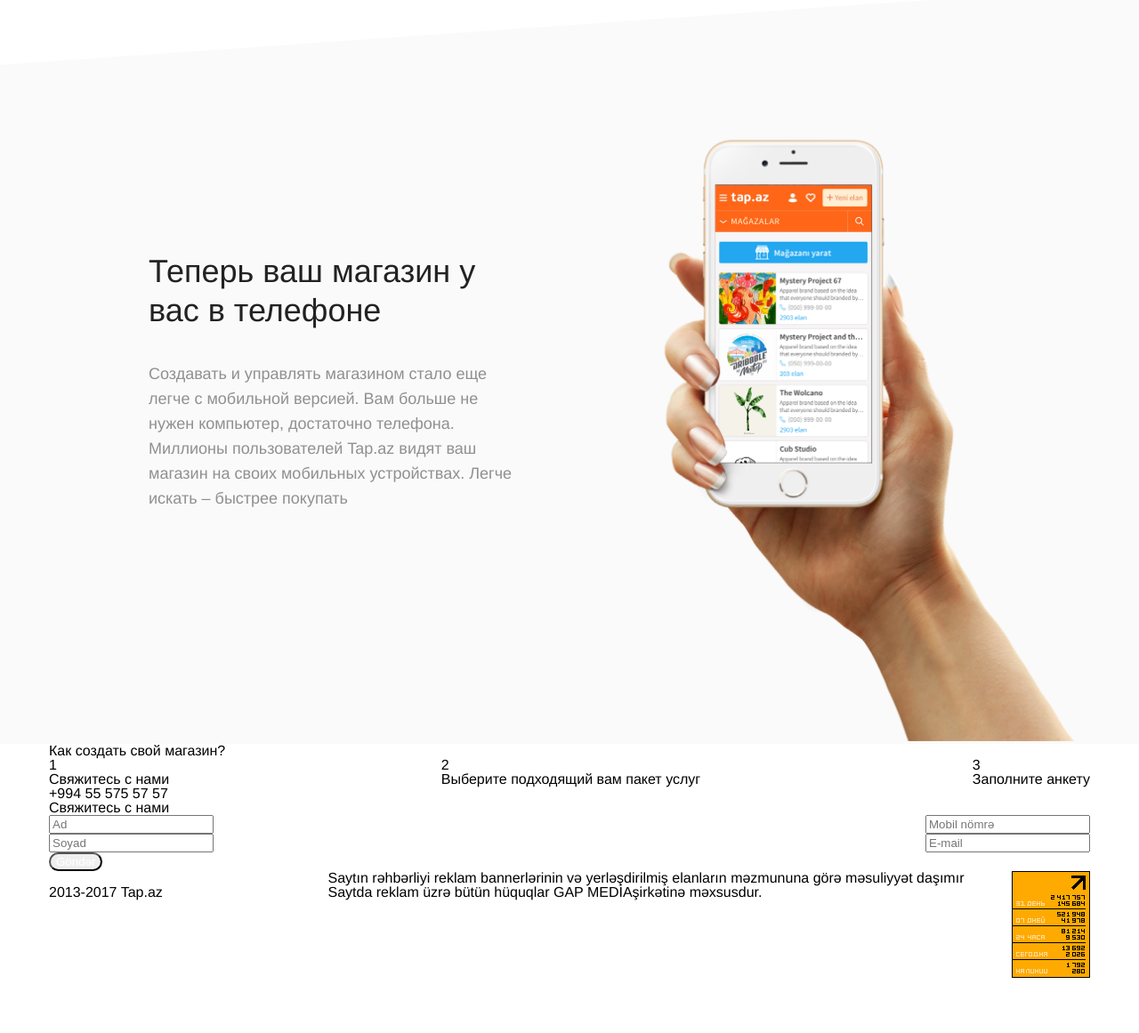
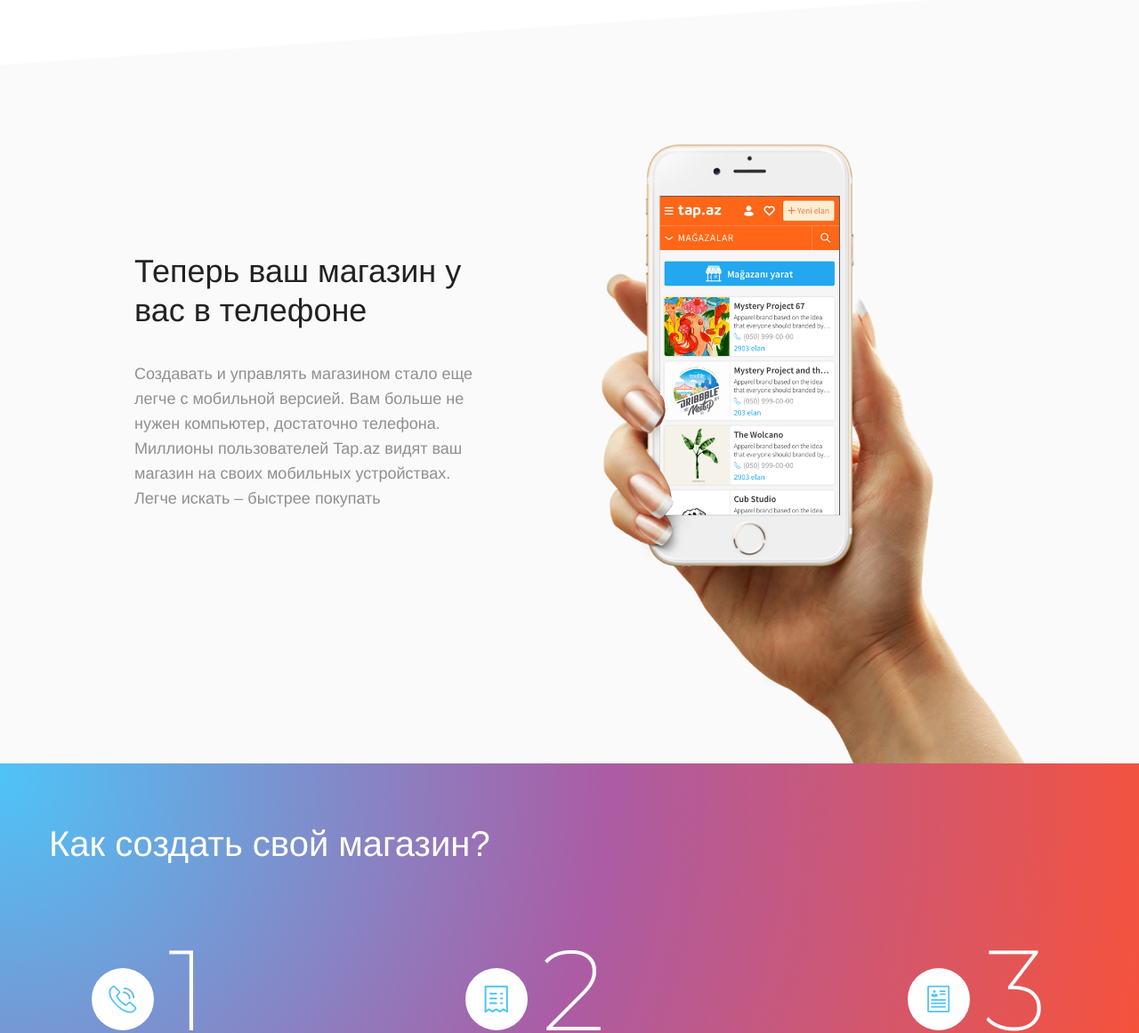
Before and after one commit to inci-august/tap, a website: page index.html in a window 1280 px wide. Shown: the part 1540-2701 px from the top of the page at 89% size. Before the commit the page ends 2642 px from the top, so only its background shows below. Drawn offline with Linux system fonts and the light colour scheme.

Commit message:
Complete styling create-store-section

```diff
--- a/index.html
+++ b/index.html
@@ -5,6 +5,7 @@
   <meta charset="UTF-8">
   <meta name="viewport" content="width=device-width, initial-scale=1.0">
   <meta http-equiv="X-UA-Compatible" content="ie=edge">
+  <link href="https://fonts.googleapis.com/css?family=Montserrat:200" rel="stylesheet">
   <link rel="stylesheet" href="/dist/styles.css">
   <title>Tap.Az</title>
 </head>
@@ -135,18 +136,18 @@
         <h2 class="create-store__title">Как создать свой магазин?</h2>
         <div class="row">
           <div class="create-store-item">
-            <p><span class="icon icon--phone"></span>1</p>
-            <p>Свяжитесь с нами<br>+994 55 575 57 57</p>
+            <p class="create-store-item__number"><span class="icon icon--phone"></span>1</p>
+            <p class="create-store-item__description">Свяжитесь с нами<br>+994 55 575 57 57</p>
           </div> <!-- /.create-store-item -->
 
           <div class="create-store-item">
-            <p><span class="icon icon--package"></span>2</p>
-            <p>Выберите подходящий вам пакет услуг</p>
+            <p class="create-store-item__number"><span class="icon icon--package"></span>2</p>
+            <p class="create-store-item__description">Выберите подходящий вам пакет услуг</p>
           </div> <!-- /.create-store-item -->
 
           <div class="create-store-item">
-            <p><span class="icon icon--survey"></span>3</p>
-            <p>Заполните анкету</p>
+            <p class="create-store-item__number"><span class="icon icon--survey"></span>3</p>
+            <p class="create-store-item__description">Заполните анкету</p>
           </div> <!-- /.create-store-item -->
         </div> <!-- /.row -->
       </div> <!-- /.wrapper -->
--- a/src/scss/components/_mobile-section.scss
+++ b/src/scss/components/_mobile-section.scss
@@ -20,8 +20,8 @@
   }
 
   &__text-content {
-    width: 60%;
-    padding: 10rem 7rem;
+    width: 80%;
+    padding: 10rem 6rem;
   }
 
   &__title {
@@ -38,6 +38,10 @@
   }
 
   &__img {
-    width: 50%;
+    width: 100%;
+
+    img {
+      display: block;
+    }
   }
 }
--- a/src/scss/styles.scss
+++ b/src/scss/styles.scss
@@ -8,3 +8,4 @@
 @import 'components/hero';
 @import 'components/advantages';
 @import 'components/mobile-section';
+@import 'components/create-store-section';
```
Also changed, not shown: dist/components/create_section.css (added), dist/styles.css.
